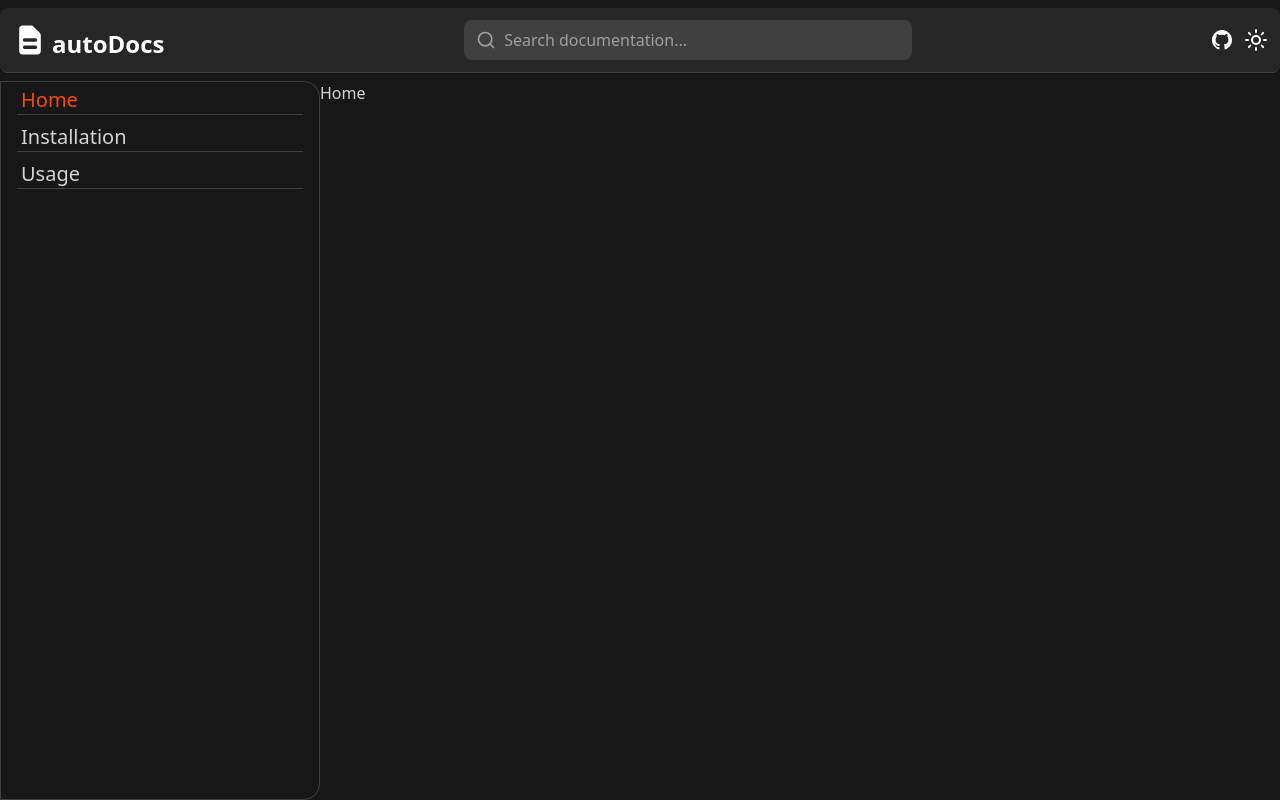
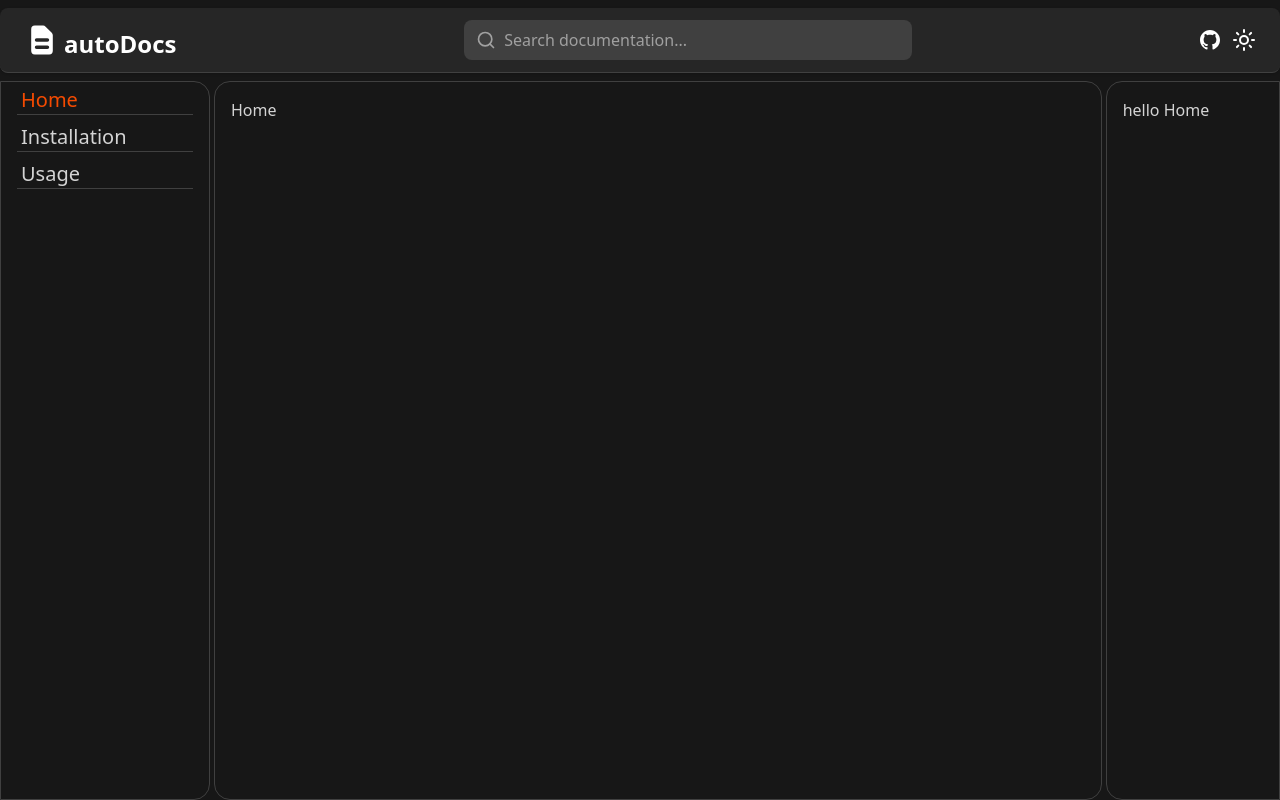
Before and after one commit to nk1044/autoDocs, a React (Vite) app in the folder website/: page /docs/Home in a window 1280 px wide. Built offline with nearby package versions, Linux system fonts and the light colour scheme.

Commit message:
refactor Header, SideBar, and Layout components for improved spacing and layout

```diff
--- a/website/src/Components/Header.jsx
+++ b/website/src/Components/Header.jsx
@@ -9,7 +9,7 @@ function Header() {
       <div className='flex flex-row items-center justify-between w-full bg-neutral-800 p-3 rounded-lg border-b border-neutral-700 shadow-sm'>
 
         {/* Logo */}
-        <div className='flex flex-row items-center cursor-pointer space-x-1'>
+        <div className='flex flex-row items-center cursor-pointer space-x-1 ml-3'>
           <svg className="w-7 h-7 sm:w-9 sm:h-9 text-white" fill="currentColor" viewBox="0 0 20 20">
             <path fillRule="evenodd" d="M4 4a2 2 0 012-2h4.586A2 2 0 0112 2.586L15.414 6A2 2 0 0116 7.414V16a2 2 0 01-2 2H6a2 2 0 01-2-2V4zm2 6a1 1 0 011-1h6a1 1 0 110 2H7a1 1 0 01-1-1zm1 3a1 1 0 100 2h6a1 1 0 100-2H7z" clipRule="evenodd" />
           </svg>
@@ -29,7 +29,7 @@ function Header() {
         </div>
 
         {/* Icons Section */}
-        <div className='flex items-center space-x-1'>
+        <div className='flex items-center space-x-1 mr-3'>
 
           {/* GitHub Icon */}
           <a
--- a/website/src/Components/SideBar.jsx
+++ b/website/src/Components/SideBar.jsx
@@ -18,7 +18,7 @@ function SideBar() {
               }`
             }
           >
-            <div className='border-b px-1 border-neutral-700'>
+            <div className='border-b px-1 border-neutral-700 overflow-auto'>
                 {doc}
               </div>
           </NavLink>
--- a/website/src/Pages/Docs.jsx
+++ b/website/src/Pages/Docs.jsx
@@ -2,11 +2,19 @@ import React from 'react'
 import { useParams } from 'react-router-dom'
 
 function Docs() {
-
     const { path } = useParams();
 
     return (
-        <div>{path}</div>
+        <div className='grid grid-cols-6 gap-1 w-full h-full'>
+
+            <div className='col-span-5 h-full bg-neutral-900 border rounded-2xl p-4 border-neutral-700'>
+                {path}
+            </div>
+
+            <div className='col-span-1 overflow-auto h-full bg-neutral-900 border rounded-l-2xl p-4 border-neutral-700'>
+                hello {path}
+            </div>
+        </div>
     )
 }
 
--- a/website/src/Pages/Layout.jsx
+++ b/website/src/Pages/Layout.jsx
@@ -7,11 +7,11 @@ function Layout() {
   return (
     <div className='flex flex-col gap-2 h-screen bg-neutral-900'>
       <Header />
-      <div className='flex flex-row flex-grow h-full'>
-      <div className='w-1/4 '>
+      <div className='grid grid-cols-6 gap-1 h-full'>
+      <div className='col-span-1 '>
         <SideBar />
       </div>
-      <div className='w-3/4 '>
+      <div className='col-span-5 '>
         <Outlet />
       </div>
     </div>
```
